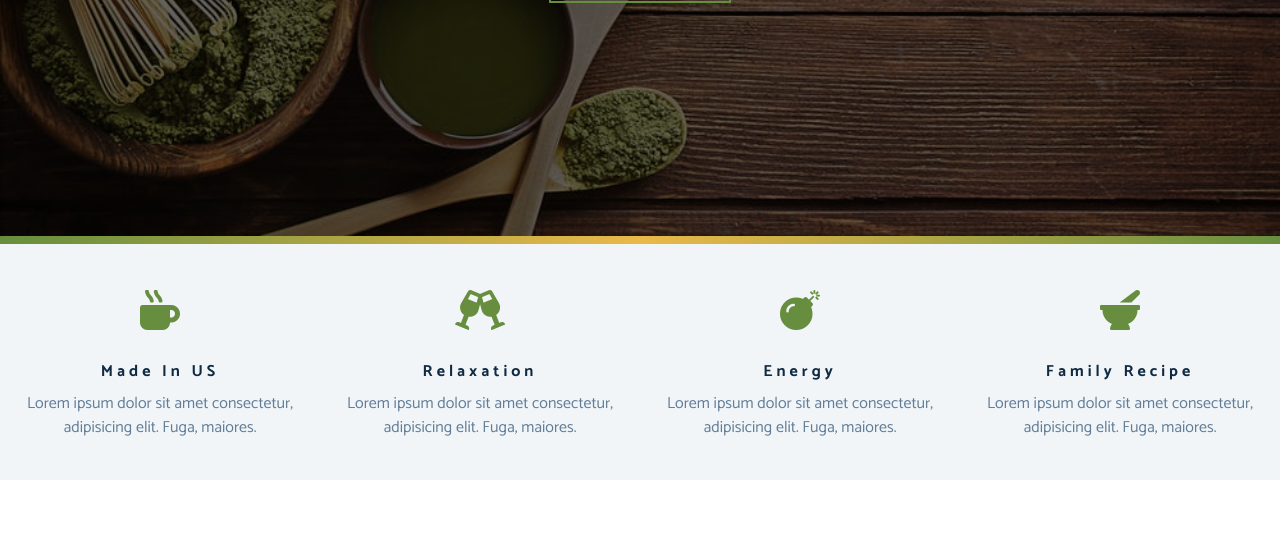
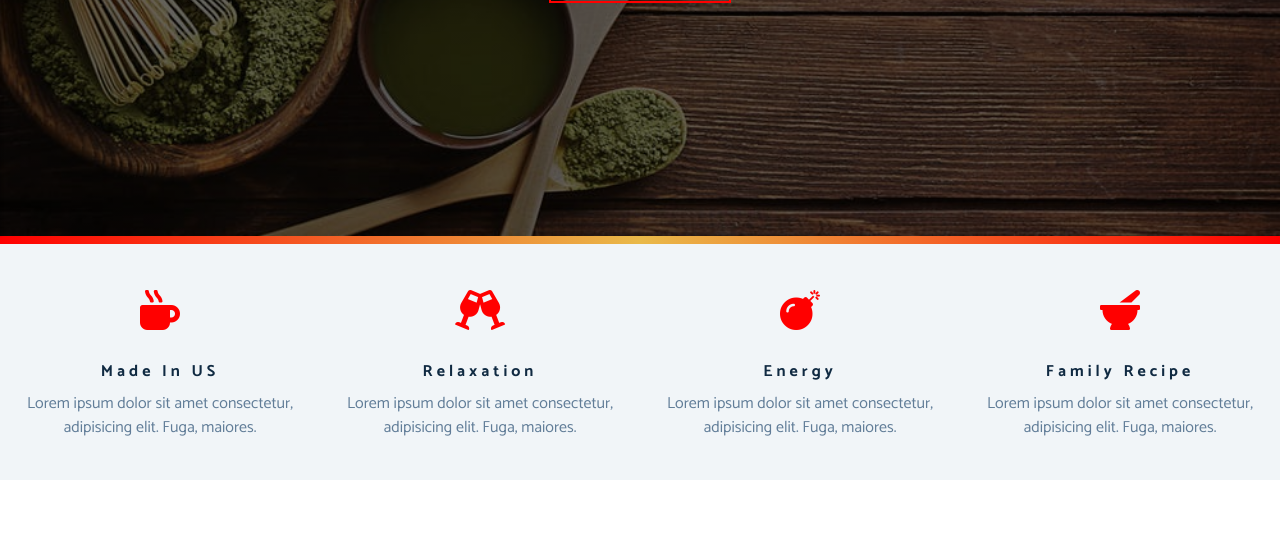
Before and after one commit to sunilyel/Teastation, a plain HTML site: page index.html in a window 1280 px wide. Shown: the part 564-1105 px from the top of the page. Drawn offline with Linux system fonts and the light colour scheme; a web font is replaced by a local one.

Commit message:
added red colour

```diff
--- a/css/style.css
+++ b/css/style.css
@@ -12,7 +12,8 @@ Variables
 ====================
 */
 :root {
-  --clr-primary: #678e3e;
+  /* --clr-primary: #678e3e; */
+  --clr-primary: red;
   --clr-primary-light: #beed8c;
   --clr-grey-1: #102a42;
   --clr-grey-5: #617d98;
```
